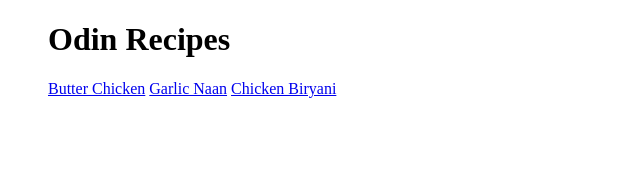
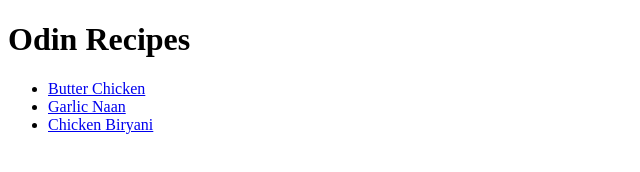
Before and after one commit to khdeej-ay/odin-recipes, a plain HTML site: page index.html in a window 1280 px wide. Shown: the whole page, without its empty margins (0-640 px from the left). Drawn offline with Linux system fonts and the light colour scheme.

Commit message:
feat: add recipes in list form

```diff
--- a/index.html
+++ b/index.html
@@ -6,11 +6,11 @@
     <title>Recipes</title>
 </head>
 <body>
+    <h1>Odin Recipes</h1>
     <ul>
-        <h1>Odin Recipes</h1>
-        <a href="recipes/butter-chicken.html">Butter Chicken</a>
-        <a href="recipes/garlic-naan.html">Garlic Naan</a>
-        <a href="recipes/chicken-biryani.html">Chicken Biryani</a>
+        <li><a href="recipes/butter-chicken.html">Butter Chicken</a></li>
+        <li><a href="recipes/garlic-naan.html">Garlic Naan</a></li>
+        <li><a href="recipes/chicken-biryani.html">Chicken Biryani</a></li>
     </ul>
 </body>
 </html>
```
